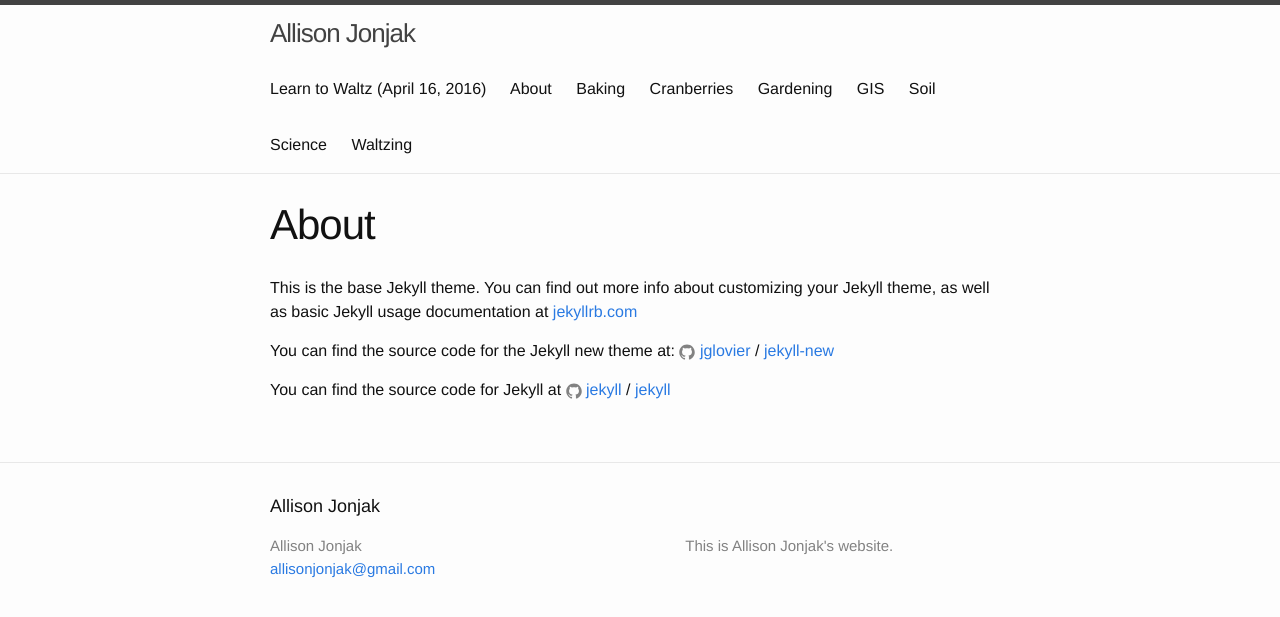
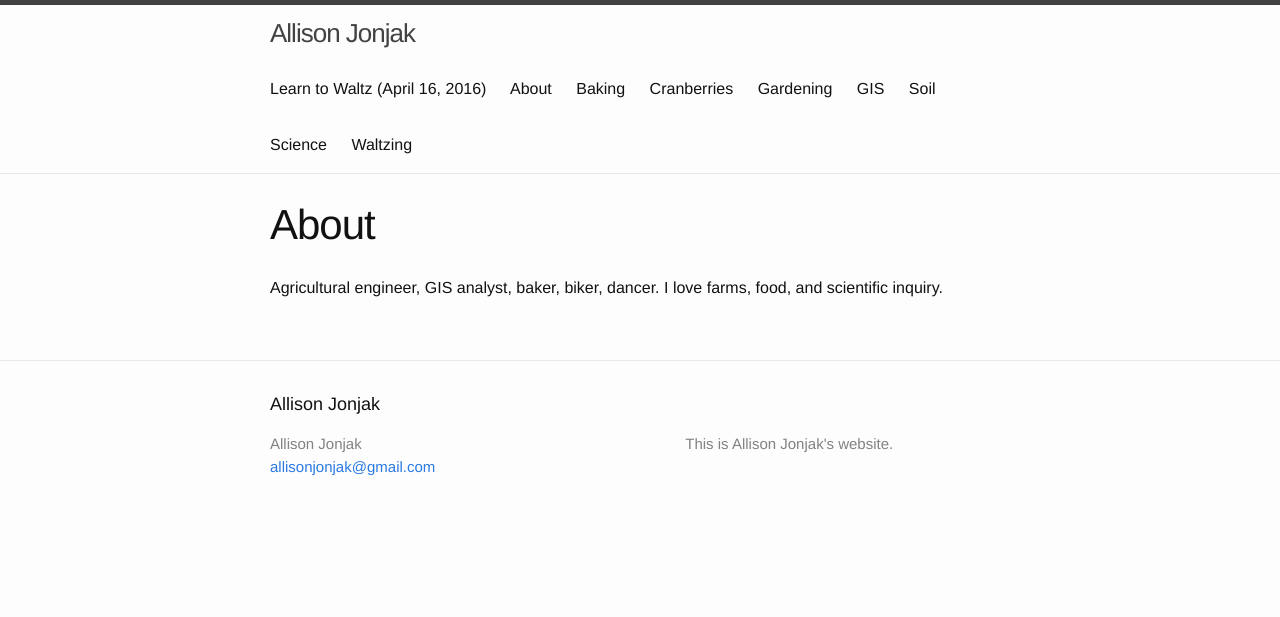
Before and after one commit to cranhandler/cranhandler.github.io, a Jekyll site: the page built from about.md, in a window 1280 px wide. Shown: the top 617 px of the page. Built offline with Jekyll 4.4.1, drawn with Linux system fonts in a browser that asks for light colours.

Commit message:
Update about.md

```diff
--- a/about.md
+++ b/about.md
@@ -4,12 +4,4 @@ title: About
 permalink: /about/
 ---
 
-This is the base Jekyll theme. You can find out more info about customizing your Jekyll theme, as well as basic Jekyll usage documentation at [jekyllrb.com](http://jekyllrb.com/)
-
-You can find the source code for the Jekyll new theme at:
-{% include icon-github.html username="jglovier" %} /
-[jekyll-new](https://github.com/jglovier/jekyll-new)
-
-You can find the source code for Jekyll at
-{% include icon-github.html username="jekyll" %} /
-[jekyll](https://github.com/jekyll/jekyll)
+Agricultural engineer, GIS analyst, baker, biker, dancer. I love farms, food, and scientific inquiry.
```
